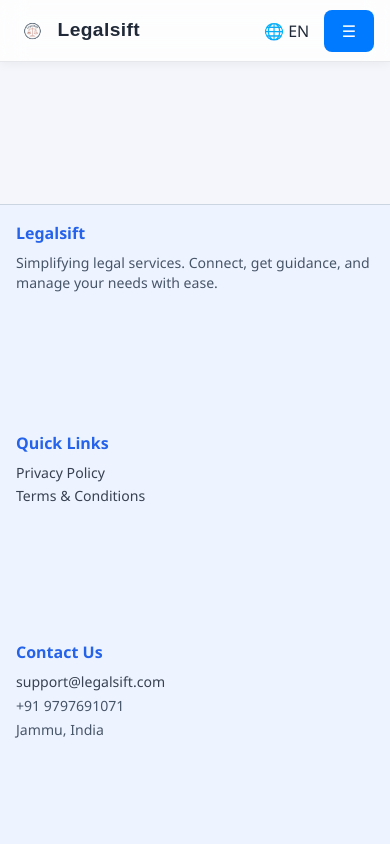
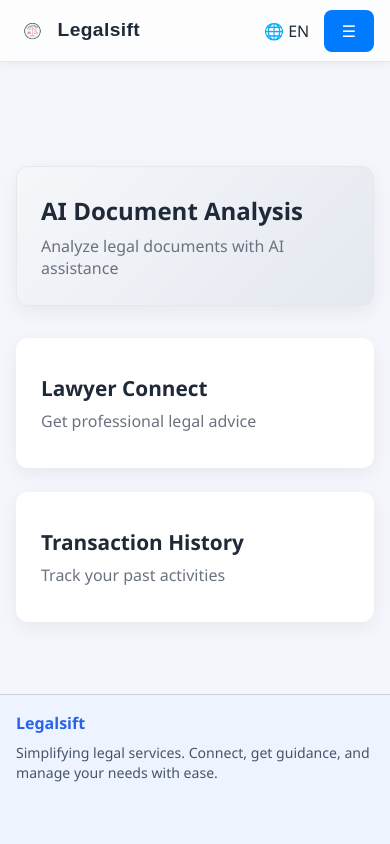
Before and after one commit to Aniket-Manhas/LegalSift, a React (Vite) app in the folder User Frontend/: page /dashboard in a window 390 px wide. Shown: the top 844 px of the page. Built offline with nearby package versions, Linux system fonts and the light colour scheme.

Commit message:
fixed the dashboard

```diff
--- a/User Frontend/src/Pages/dashboard.jsx
+++ b/User Frontend/src/Pages/dashboard.jsx
@@ -9,40 +9,43 @@ export default function Dashboard() {
 
   return (
     <div className="dashboard-container">
-      {/* Header */}
       <Header />
 
-      {/* Main Layout */}
-      <div className="dashboard-layout">
-        {/* Main Content */}
-        <main className="main-content">
+      <main className="dashboard-content">
+        <div className="dashboard-grid">
           {/* AI Document Analysis Button */}
           <button
-            className="card large-card clickable-card"
+            className="dashboard-card primary-card"
             onClick={() => navigate("/services")}
+            aria-label="Access AI Document Analysis"
           >
-            AI Document Analysis
+            <h2>AI Document Analysis</h2>
+            <p>Analyze legal documents with AI assistance</p>
           </button>
 
-          {/* Row of Buttons */}
-          <div className="card-row">
+          {/* Secondary Services */}
+          <div className="secondary-cards">
             <button
-              className="card clickable-card"
+              className="dashboard-card secondary-card"
               onClick={() => navigate("/contactlawyer")}
+              aria-label="Connect with a lawyer"
             >
-              Lawyer Connect
+              <h3>Lawyer Connect</h3>
+              <p>Get professional legal advice</p>
             </button>
+
             <button
-              className="card clickable-card"
+              className="dashboard-card secondary-card"
               onClick={() => navigate("/transactions")}
+              aria-label="View transaction history"
             >
-              Transaction History
+              <h3>Transaction History</h3>
+              <p>Track your past activities</p>
             </button>
           </div>
-        </main>
-      </div>
+        </div>
+      </main>
 
-      {/* Footer */}
       <Footer />
     </div>
   );
--- a/User Frontend/src/styles/dashboard.css
+++ b/User Frontend/src/styles/dashboard.css
@@ -2,9 +2,8 @@
 body {
   margin: 0;
   font-family: 'Poppins', 'Segoe UI', Arial, sans-serif;
-  background: #f4f6f9; /* soft background */
+  background: #f4f6f9;
   color: #1f2937;
-  height: 100vh;
   line-height: 1.6;
 }
 
@@ -12,30 +11,30 @@ body {
 .dashboard-container {
   display: flex;
   flex-direction: column;
-  height: 100vh;
-}
-
-/* Layout: Main content only */
-.dashboard-layout {
-  display: flex;
-  flex: 1;
-  margin-top: 130px; /* space for fixed header */
-  margin-bottom: 50px; /* space for footer */
-
-  background: #fdfdfd;
-  overflow-y: auto;
+  min-height: 100vh;
 }
 
 /* Main Content */
-.main-content {
+.dashboard-content {
   flex: 1;
   display: flex;
   flex-direction: column;
   gap: 2rem;
+  padding: 2rem;
+  max-width: 1200px;
+  margin: 150px auto 2rem auto;
+  width: 100%;
+}
+
+/* Cards Grid */
+.dashboard-grid {
+  display: grid;
+  grid-template-columns: 1fr;
+  gap: 2rem;
 }
 
 /* Cards - Base */
-.card {
+.dashboard-card {
   border-radius: 12px;
   padding: 1.5rem;
   font-size: 1rem;
@@ -43,123 +42,109 @@ body {
   box-shadow: 0 6px 18px rgba(0, 0, 0, 0.06);
   border: 1px solid transparent;
   cursor: pointer;
-  display: flex;
-  justify-content: center;
-  align-items: center;
   transition: all 0.3s ease;
+  text-align: left;
+  background: #ffffff;
+  color: #1f2937;
 }
 
 /* Hover effect for all cards */
-.card:hover {
+.dashboard-card:hover {
   transform: translateY(-5px);
   box-shadow: 0 12px 24px rgba(0, 0, 0, 0.1);
 }
 
-/* Large Card - AI Document Analysis (Neutral) */
-.large-card {
-  height: 160px;
-  font-size: 1.3rem;
-  font-weight: 600;
-  background: #ffffff; /* neutral white */
-  color: #1f2937; /* dark text */
-  border: 1px solid #e5e7eb; /* soft border */
+/* Primary Card - AI Document Analysis */
+.primary-card {
+  grid-column: 1 / -1;
+  padding: 2.5rem;
+  background: linear-gradient(135deg, #f5f7fa 0%, #e4e8f0 100%);
+  border: 1px solid #e5e7eb;
+  display: flex;
+  flex-direction: column;
+  justify-content: center;
+  min-height: 160px;
 }
 
-.large-card:hover {
-  background: #f3f4f6; /* light hover effect */
-  color: #111827;
+.primary-card h2 {
+  margin-top: 0;
+  font-size: 1.8rem;
+  color: #1f2937;
 }
 
-/* Row of two cards */
-.card-row {
-  display: flex;
+.primary-card p {
+  color: #6b7280;
+  margin-top: 0.5rem;
+}
+
+.primary-card:hover {
+  background: linear-gradient(135deg, #e4e8f0 0%, #d1d9e6 100%);
+}
+
+/* Secondary Cards */
+.secondary-cards {
+  display: grid;
+  grid-template-columns: repeat(auto-fit, minmax(280px, 1fr));
   gap: 1.5rem;
 }
 
-.card-row .card {
-  flex: 1;
-  height: 130px;
+.secondary-card {
+  min-height: 130px;
+  display: flex;
+  flex-direction: column;
+  justify-content: center;
 }
 
-/* Colorful buttons */
-.card-1 {
+.secondary-card h3 {
+  margin-top: 0;
+  font-size: 1.3rem;
+  color: #1f2937;
+}
+
+.secondary-card p {
+  color: #6b7280;
+  margin-top: 0.5rem;
+}
+
+/* Colorful Cards */
+.card-lawyer {
   background: linear-gradient(135deg, #f97316, #facc15);
   color: #111;
   box-shadow: 0 6px 18px rgba(249, 115, 22, 0.3);
 }
 
-.card-1:hover {
+.card-lawyer:hover {
   transform: translateY(-5px);
   box-shadow: 0 12px 25px rgba(249, 115, 22, 0.5);
 }
 
-.card-2 {
+.card-transactions {
   background: linear-gradient(135deg, #14b8a6, #06b6d4);
   color: #fff;
   box-shadow: 0 6px 18px rgba(6, 182, 212, 0.3);
 }
 
-.card-2:hover {
+.card-transactions:hover {
   transform: translateY(-5px);
   box-shadow: 0 12px 25px rgba(6, 182, 212, 0.5);
 }
 
-/* Footer */
-.dashboard-footer {
-  position: fixed;
-  bottom: 0;
-  left: 0;
-  width: 100%;
-  height: 60px;
-  background: #2563eb;
-  color: #fff;
-  display: flex;
-  justify-content: center;
-  align-items: center;
-  font-size: 0.9rem;
-  font-weight: 500;
-  box-shadow: 0 -4px 10px rgba(0, 0, 0, 0.08);
-}
-
-/* Transactions Table */
-.transaction-table {
-  width: 100%;
-  border-collapse: collapse;
-  margin-top: 1rem;
-  background: #fff;
-  border-radius: 12px;
-  overflow: hidden;
-  box-shadow: 0 6px 12px rgba(0, 0, 0, 0.05);
-}
-
-.transaction-table th,
-.transaction-table td {
-  padding: 12px 16px;
-  text-align: left;
-}
-
-.transaction-table th {
-  background-color: #f3f4f6;
-  font-weight: 600;
-  color: #374151;
-  text-transform: uppercase;
-  letter-spacing: 0.5px;
-}
-
-.transaction-table tr:nth-child(even) {
-  background-color: #f9fafb;
-}
-
-.transaction-table tr:hover {
-  background-color: #e0f2fe;
-}
-
 /* Responsive Improvements */
 @media (max-width: 768px) {
-  .card-row {
-    flex-direction: column;
+  .dashboard-content {
+    padding: 1rem;
   }
-  .large-card {
-    font-size: 1.1rem;
+
+  .primary-card {
+    padding: 1.5rem;
+    min-height: 140px;
+  }
+
+  .primary-card h2 {
+    font-size: 1.5rem;
+  }
+
+  .secondary-cards {
+    grid-template-columns: 1fr;
   }
 }
```
